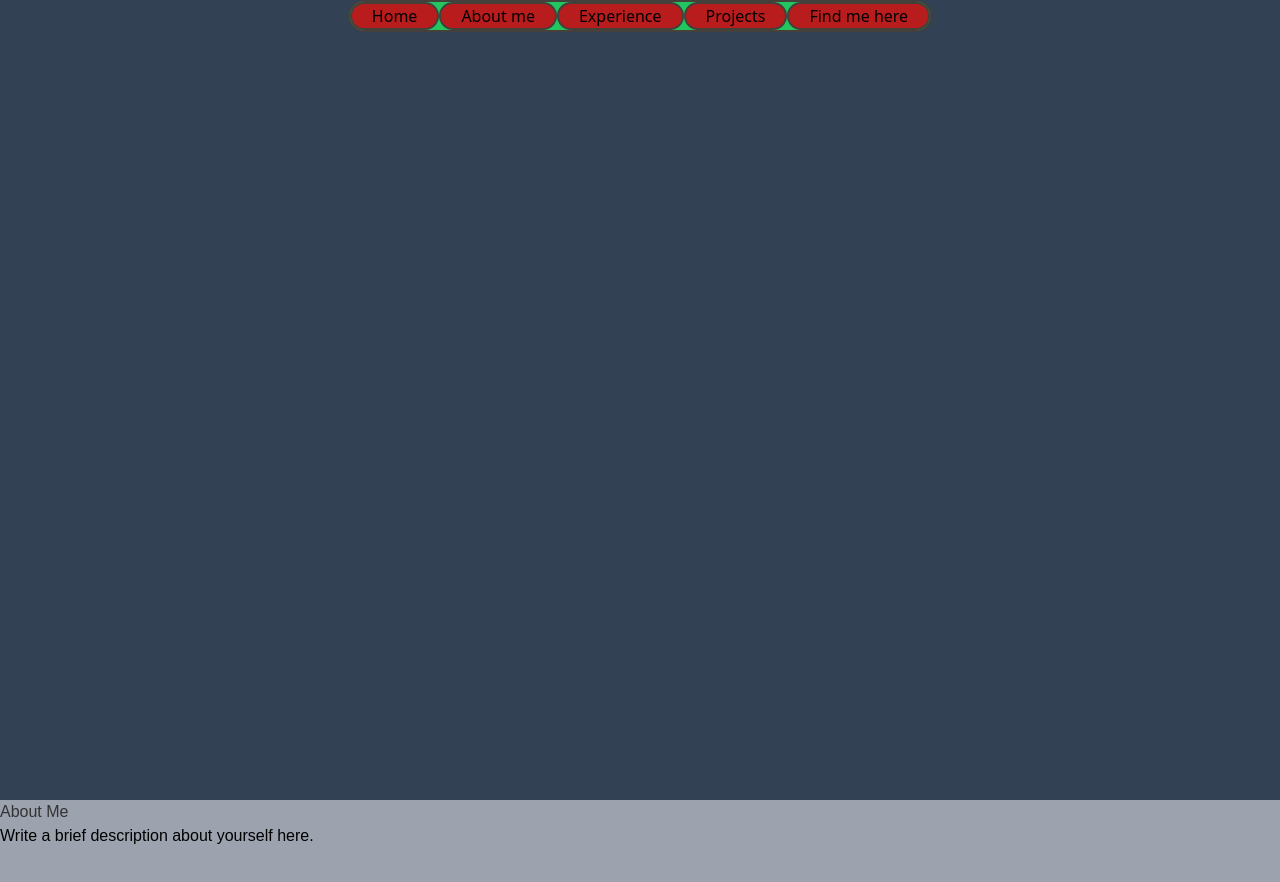
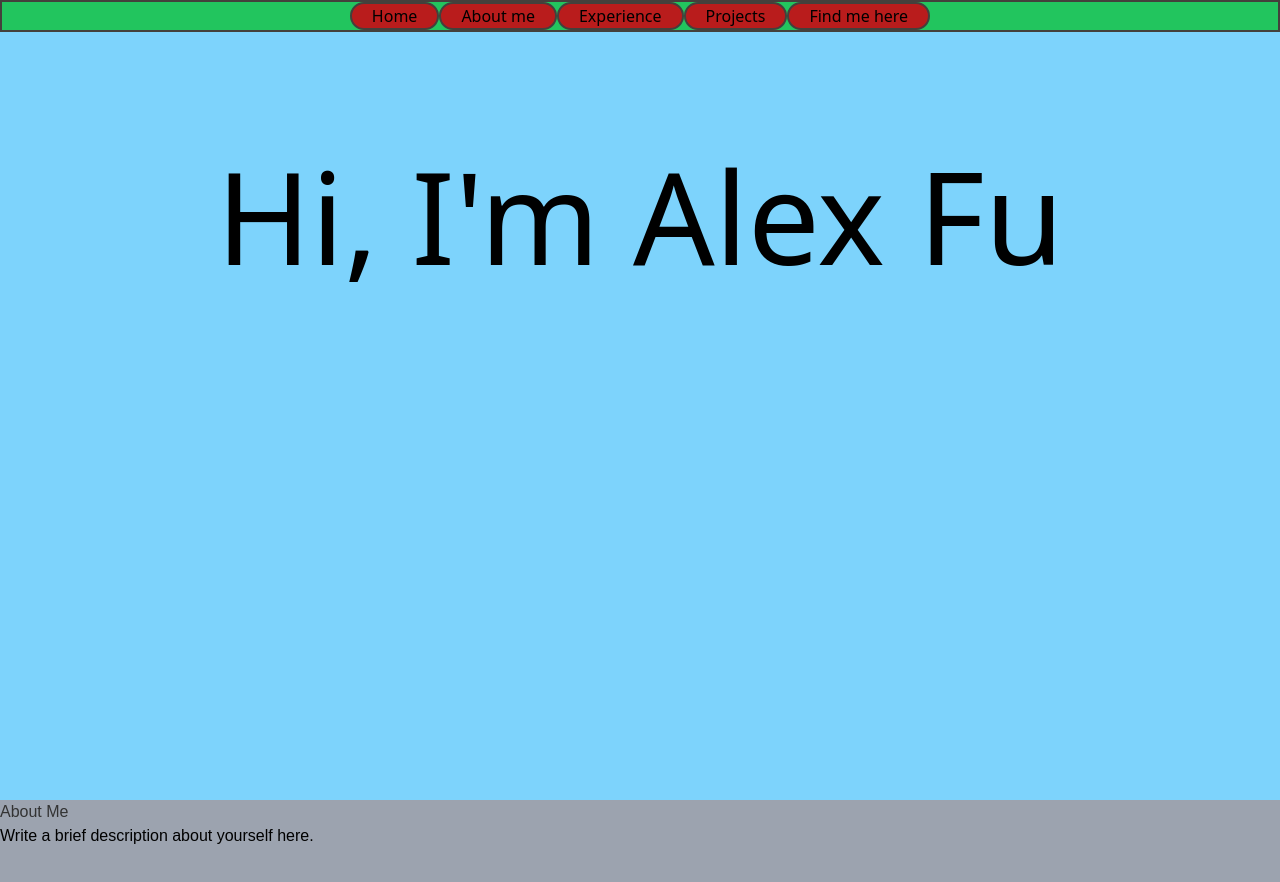
Before and after one commit to a22fu/a22fu.github.io, a React (Create React App) app: page / in a window 1280 px wide. Shown: the top 882 px of the page. Built offline with nearby package versions, Linux system fonts and the light colour scheme; a web font is replaced by a local one.

Commit message:
Create header

```diff
--- a/src/components/Header/Header.jsx
+++ b/src/components/Header/Header.jsx
@@ -1,9 +1,12 @@
 import React from 'react';
 import styles from './Header.module.css';
+import strings from '../../constants/strings.js';
+
 const Header = () => {
   return (
-    <div id = "header" className = {styles.screenfiller}>
-
+    <div id = "header" className = {styles.screenFiller}>
+        <h1 className ={styles.title}>{strings.header.titleText}</h1>
+        <h2 className = {styles.subtitle}>{strings.header.subtitleText}</h2>
     </div>
   );
 };
--- a/src/components/Header/Header.module.css
+++ b/src/components/Header/Header.module.css
@@ -1,3 +1,13 @@
-.screenfiller{
-    @apply h-dvh w-[calc(100vw-(100vw-100%))] bg-slate-700;
+.screenFiller{
+    @apply flex relative justify-center h-dvh w-[calc(100vw-(100vw-100%))] bg-sky-300;
 }
+
+.text{
+    @apply font-sans;
+}
+
+.title{
+
+    font-size: clamp(4rem, 10vw, 10rem);
+    @apply text top-1/4 h-40 -mt-20 align-middle absolute;
+}
--- a/src/components/Mainnav/Mainnav.module.css
+++ b/src/components/Mainnav/Mainnav.module.css
@@ -1,4 +1,3 @@
-
 .navbar{
     @apply w-[calc(100vw-(100vw-100%))] justify-center z-50 fixed top-0;
     @apply bg-transparent;
@@ -6,8 +5,8 @@
 
 .list{
 
-    @apply w-fit flex list-none mx-auto;
-    @apply rounded-2xl border-solid border-2 border-stone-700;
+    @apply w-full justify-center flex list-none mx-auto;
+    @apply border-solid border-2 border-stone-700;
     @apply bg-green-500;
 
 }
--- /dev/null
+++ b/src/constants/strings.js
@@ -0,0 +1,7 @@
+export const strings = {
+    header:{
+        titleText:"Hi, I'm Alex Fu",
+        subtitleText:"Software/Web developer"
+    }
+}
+export default strings;
```
